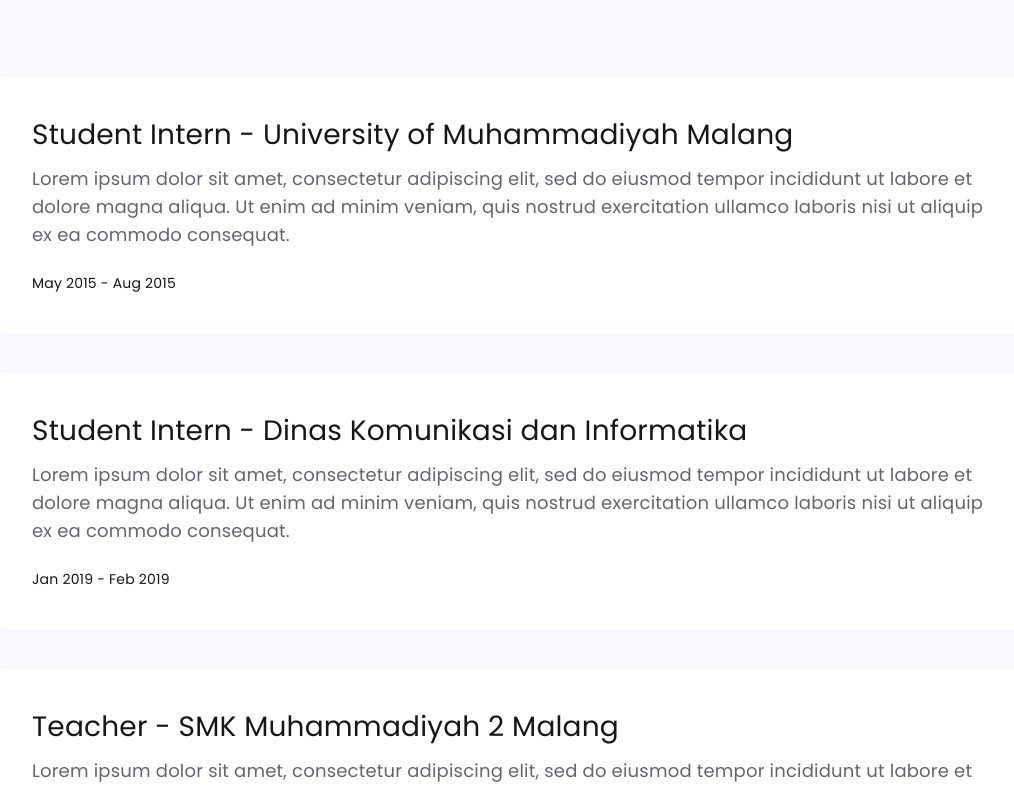
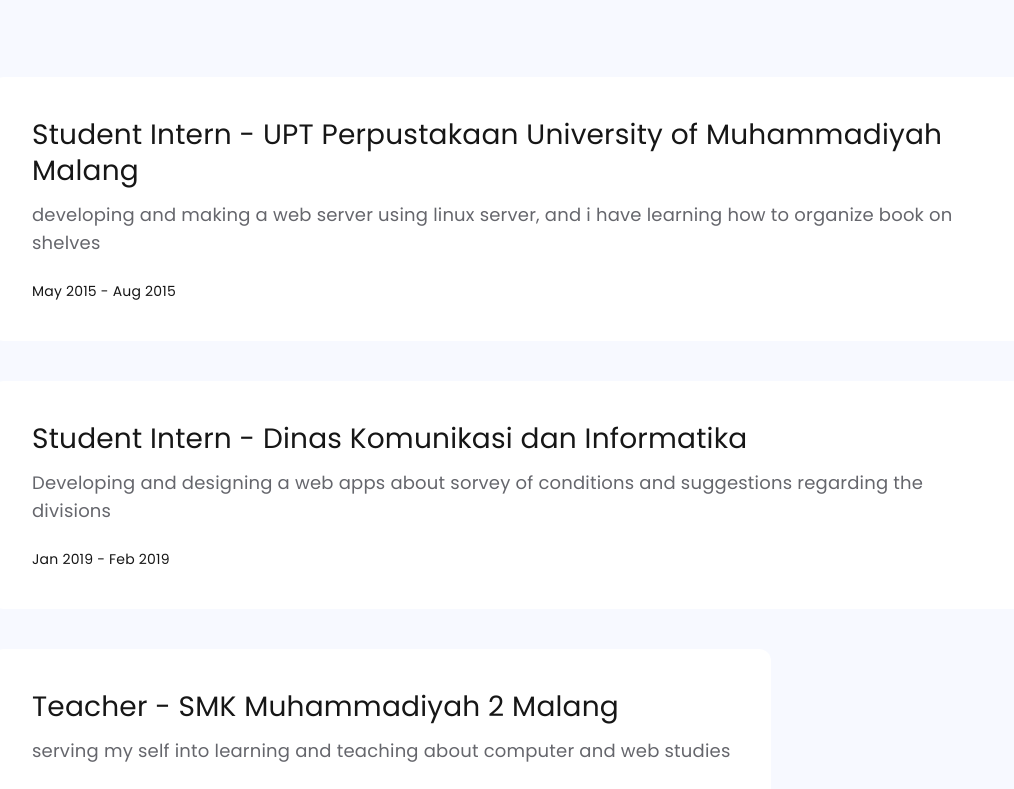
Before and after one commit to qodirtok/port-next, a Next.js app: page / in a window 1280 px wide. Shown: the part 1707-2496 px from the top of the page, without its empty margins (128-1142 px from the left). Built offline with nearby package versions, Linux system fonts and the light colour scheme.

Commit message:
Update experience.tsx

```diff
--- a/src/app/assets/component/section/experience.tsx
+++ b/src/app/assets/component/section/experience.tsx
@@ -60,33 +60,34 @@
       <ListContent
         contents={[
           {
-            title: "Student Intern - University of Muhammadiyah Malang",
+            title:
+              "Student Intern - UPT Perpustakaan University of Muhammadiyah Malang",
             about:
-              "Lorem ipsum dolor sit amet, consectetur adipiscing elit, sed do eiusmod tempor incididunt ut labore et dolore magna aliqua. Ut enim ad minim veniam, quis nostrud exercitation ullamco laboris nisi ut aliquip ex ea commodo consequat.",
+              "developing and making a web server using linux server, and i have learning how to organize book on shelves",
             date: "May 2015 - Aug 2015",
           },
           {
             title: "Student Intern - Dinas Komunikasi dan Informatika",
             about:
-              "Lorem ipsum dolor sit amet, consectetur adipiscing elit, sed do eiusmod tempor incididunt ut labore et dolore magna aliqua. Ut enim ad minim veniam, quis nostrud exercitation ullamco laboris nisi ut aliquip ex ea commodo consequat.",
+              "Developing and designing a web apps about sorvey of conditions and suggestions regarding the divisions",
             date: "Jan 2019 - Feb 2019",
           },
           {
             title: "Teacher - SMK Muhammadiyah 2 Malang",
             about:
-              "Lorem ipsum dolor sit amet, consectetur adipiscing elit, sed do eiusmod tempor incididunt ut labore et dolore magna aliqua. Ut enim ad minim veniam, quis nostrud exercitation ullamco laboris nisi ut aliquip ex ea commodo consequat.",
+              "serving my self into learning and teaching about computer and web studies",
             date: "April 2020 - April 2020",
           },
           {
             title: "Part Time - Galeri Bursa Efek Indonesia (GI BEI)",
             about:
-              "Lorem ipsum dolor sit amet, consectetur adipiscing elit, sed do eiusmod tempor incididunt ut labore et dolore magna aliqua. Ut enim ad minim veniam, quis nostrud exercitation ullamco laboris nisi ut aliquip ex ea commodo consequat.",
+              "learning about how to calculate assets investation in another place",
             date: "April 2020 - April 2020",
           },
           {
             title: "Software Engineer - Icube by Sirclo",
             about:
-              "Lorem ipsum dolor sit amet, consectetur adipiscing elit, sed do eiusmod tempor incididunt ut labore et dolore magna aliqua. Ut enim ad minim veniam, quis nostrud exercitation ullamco laboris nisi ut aliquip ex ea commodo consequat.",
+              "Making a lot of custom plugin, maintaning a working application, reducing respond time from 20 second to 5 second, reducing search data using algolia search, custom indexing data with algolia search and developing Rest API and Graphqls",
             date: "Jun 2020 - now",
           },
         ]}
```
